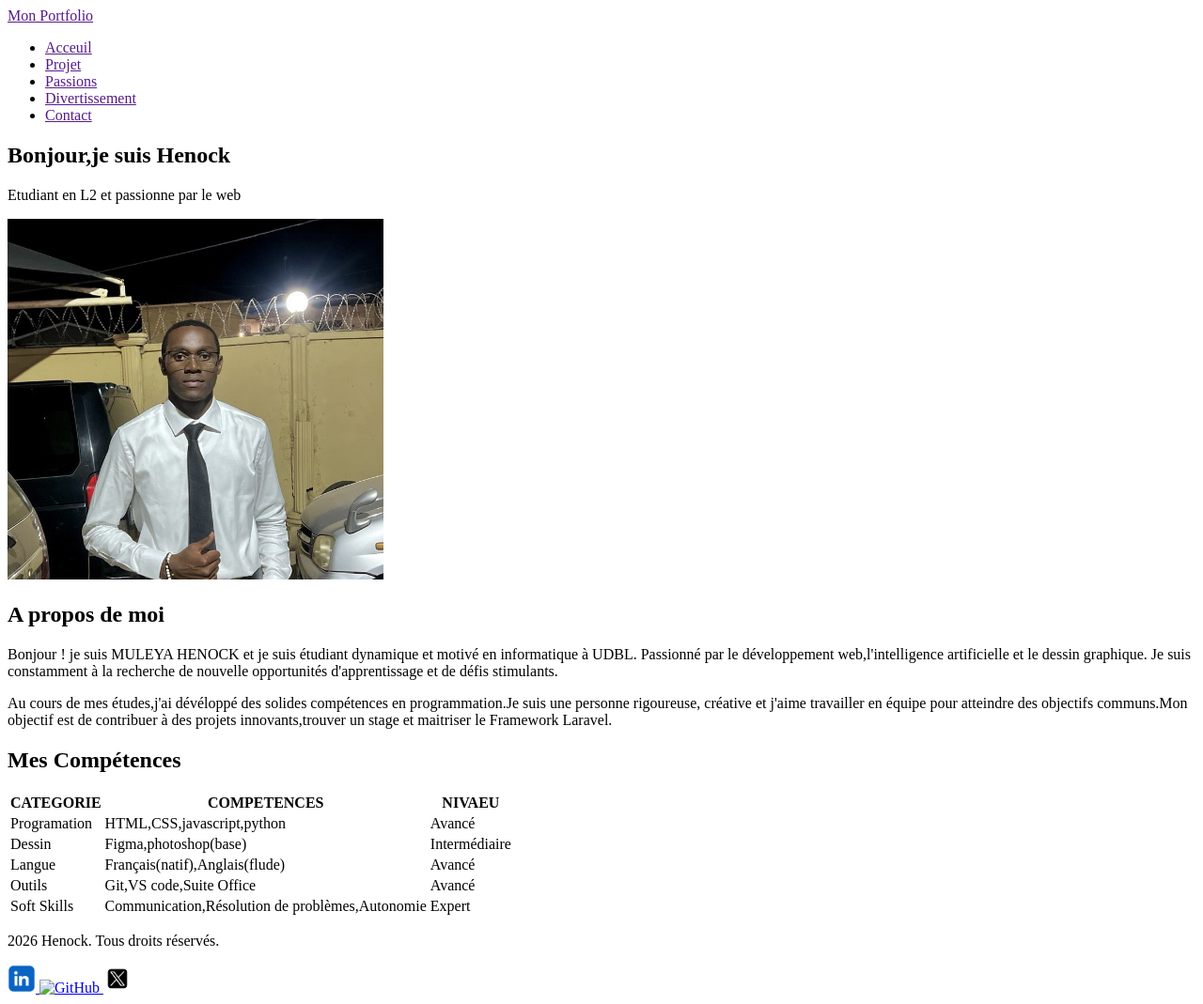
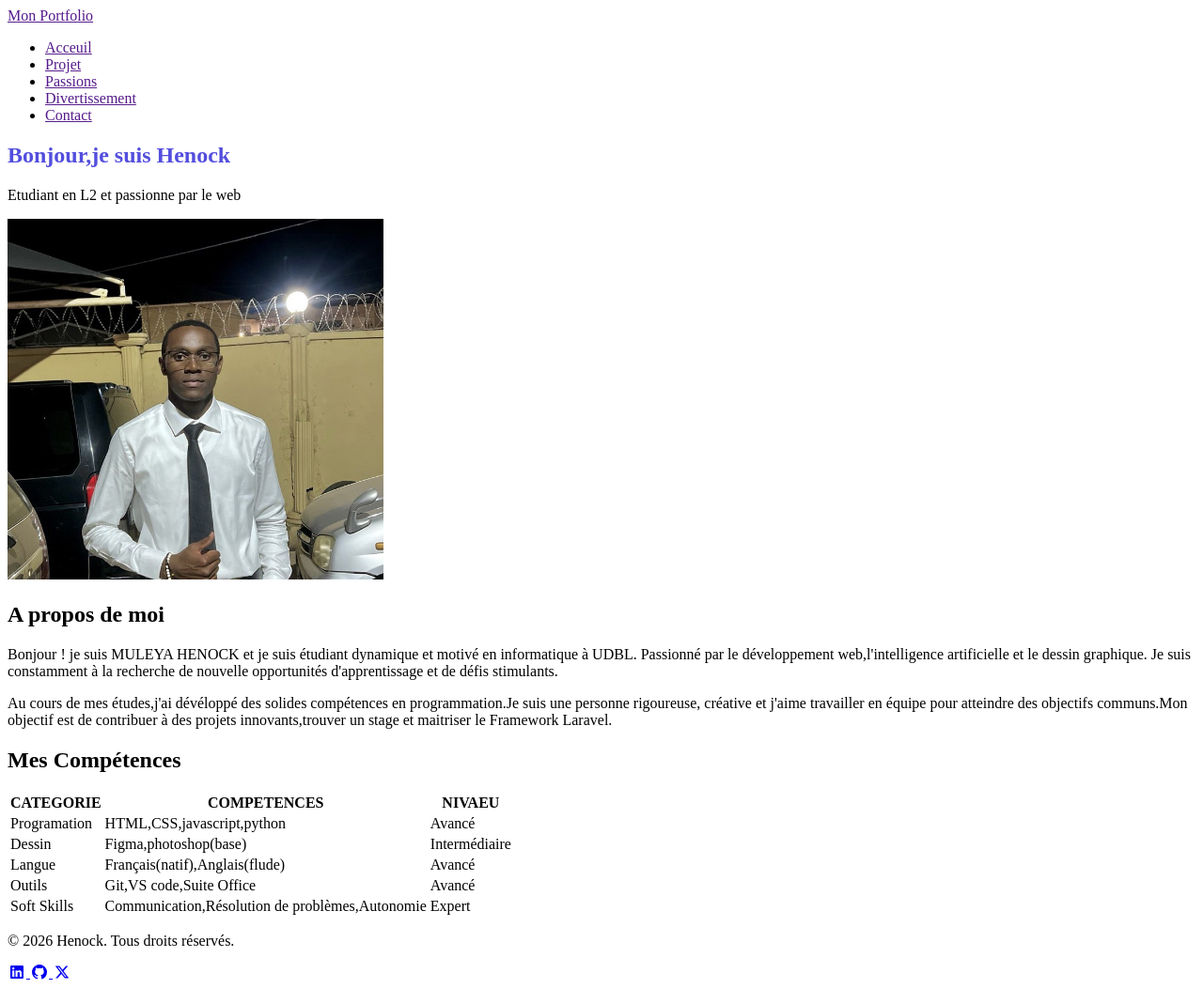
Before and after one commit to MuleyaHenock/Mon-Portfolio-2026, a plain HTML site: page index.html in a window 1280 px wide. Shown: the whole page at 94% size. Drawn offline with Linux system fonts and the light colour scheme.

Commit message:
Finir la maquette et initialiser le style css

```diff
--- /dev/null
+++ b/css/style.css
@@ -0,0 +1,12 @@
+:root{
+    --violet-doux: #6c63ff;
+    --violet-fonce: #534EDD;
+    --orange-vif: #FFA726;
+    --gris-tres-fonce: #333;
+    --gris-froce: #666;
+    --gris-tres-clair: #f8f8f8;
+    --gris-clair: #EEE;
+}
+h1{
+    color: var(--violet-fonce);
+}
--- a/index.html
+++ b/index.html
@@ -4,6 +4,8 @@
     <meta charset="UTF-8">
     <meta name="viewport" content="width=device-width, initial-scale=1.0">
     <title>Mon Portfolio</title>
+    <link rel="stylesheet" href="css/style.css">
+    <link rel="stylesheet" href="https://cdnjs.cloudflare.com/ajax/libs/font-awesome/7.0.1/css/all.min.css" integrity="sha512-2SwdPD6INVrV/lHTZbO2nodKhrnDdJK9/kg2XD1r9uGqPo1cUbujc+IYdlYdEErWNu69gVcYgdxlmVmzTWnetw==" crossorigin="anonymous" referrerpolicy="no-referrer" />
 </head>
 <body>
     <header>
@@ -48,11 +50,14 @@
         <section>
             <h2>Mes Compétences</h2>
             <table>
-                <tr>
-                    <th>CATEGORIE</th>
-                    <th>COMPETENCES</th>
-                    <th>NIVAEU</th>
-                </tr>
+                <thead>
+                    <tr>
+                        <th>CATEGORIE</th>
+                        <th>COMPETENCES</th>
+                        <th>NIVAEU</th>
+                    </tr>
+                </thead>
+                <tbody>
                 <tr>
                     <td>Programation</td>
                     <td>HTML,CSS,javascript,python</td>
@@ -78,21 +83,22 @@
                     <td>Communication,Résolution de problèmes,Autonomie</td>
                     <td>Expert</td>
                 </tr>
+                </tbody>
             </table>
         </section>
     </main>
     <footer>
         <p>
-        2026 Henock. Tous droits réservés.
+            &copy; 2026 Henock. Tous droits réservés.
         </p>
         <a href="https://www.linkedin.com/" target="_blank">
-            <img src="Images/Linkedin.jpg" alt="Linkedin"width=30>
+           <i class="fa-brands fa-linkedin"></i>
         </a>
          <a href="https://github.com/" target="_blank">
-            <img src="Images/GitHub.jpg" alt="GitHub"width=30>
+            <i class="fa-brands fa-github"></i>
         </a>
           <a href="https://twitter.com/" target="_blank">
-            <img src="Images/Twiter.jpg" alt="Twiter"width=30>
+            <i class="fa-brands fa-x-twitter"></i>
         </a>
     </footer>
 </body>
```
